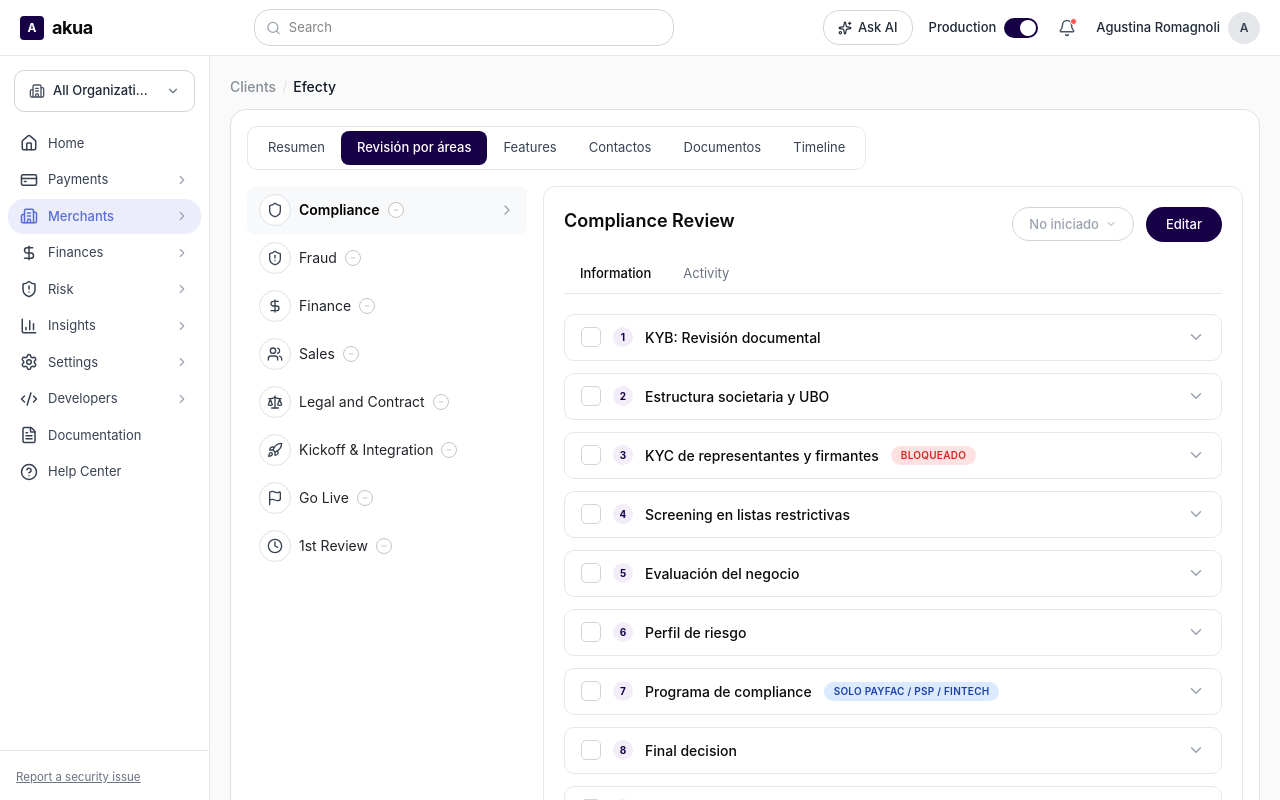
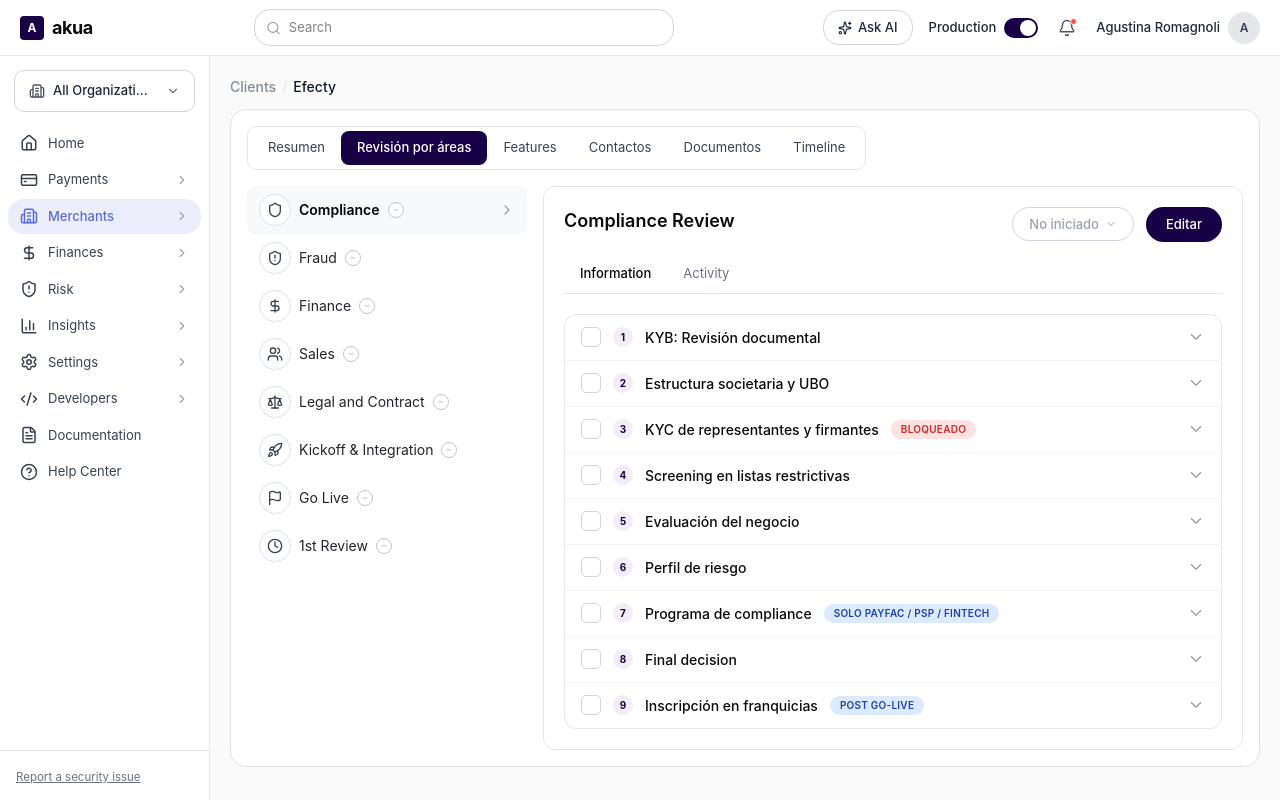
Before and after one commit to Florenciavitacarino/akua-clients, a React (Vite) app: page /clients/1 in a window 1280 px wide. Built offline with nearby package versions, Linux system fonts and the light colour scheme.

Commit message:
Compliance: all steps in single card with dividers, no individual borders

```diff
--- a/src/pages/ClientDetailPage.jsx
+++ b/src/pages/ClientDetailPage.jsx
@@ -1060,7 +1060,7 @@ function ComplianceStepCard({ step, stepIdx, isOpen, onToggle, subChecked, onSub
     : 0
   const checked = totalSubs > 0 && completedSubs === totalSubs
   return (
-    <div className="border border-[#E5E7EB] rounded-[10px] mb-3 bg-white">
+    <div>
       <div
         className={`flex items-center gap-3 cursor-pointer ${isOpen ? 'px-4 pt-4 pb-3' : 'px-4 py-3'}`}
         onClick={onToggle}
@@ -1311,9 +1311,10 @@ function ComplianceEdit({ addLog, subChecked, subWaived, onSubCheck, onSubWaive,
   const [requestModal, setRequestModal] = useState(null) // { stepIdx, subIdx, label }
   return (
     <div className="flex flex-col">
+      <div className="border border-[#E5E7EB] rounded-[12px] bg-white overflow-hidden">
         {COMPLIANCE_STEPS.map((step, i) => (
+          <div key={i} className={i < COMPLIANCE_STEPS.length - 1 && openStepIdx !== i ? 'border-b border-[#F3F4F6]' : ''}>
             <ComplianceStepCard
-          key={i}
               step={step}
               stepIdx={i}
               isOpen={openStepIdx === i}
@@ -1328,7 +1329,9 @@ function ComplianceEdit({ addLog, subChecked, subWaived, onSubCheck, onSubWaive,
               addLog={addLog}
               editable
             />
+          </div>
         ))}
+      </div>
       {requestModal && (
         <RequestToSalesModal
           documentName={requestModal.label}
@@ -1347,9 +1350,10 @@ function ComplianceView({ subChecked = {}, subWaived = {}, salesRequested }) {
   const [openStepIdx, setOpenStepIdx] = useState(null)
   return (
     <div className="flex flex-col">
+      <div className="border border-[#E5E7EB] rounded-[12px] bg-white overflow-hidden">
         {COMPLIANCE_STEPS.map((step, i) => (
+          <div key={i} className={i < COMPLIANCE_STEPS.length - 1 && openStepIdx !== i ? 'border-b border-[#F3F4F6]' : ''}>
             <ComplianceStepCard
-          key={i}
               step={step}
               stepIdx={i}
               isOpen={openStepIdx === i}
@@ -1362,7 +1366,9 @@ function ComplianceView({ subChecked = {}, subWaived = {}, salesRequested }) {
               addLog={() => {}}
               editable={false}
             />
+          </div>
         ))}
+      </div>
     </div>
   )
 }
```
Lines whose indentation alone changed are shown as unchanged.
